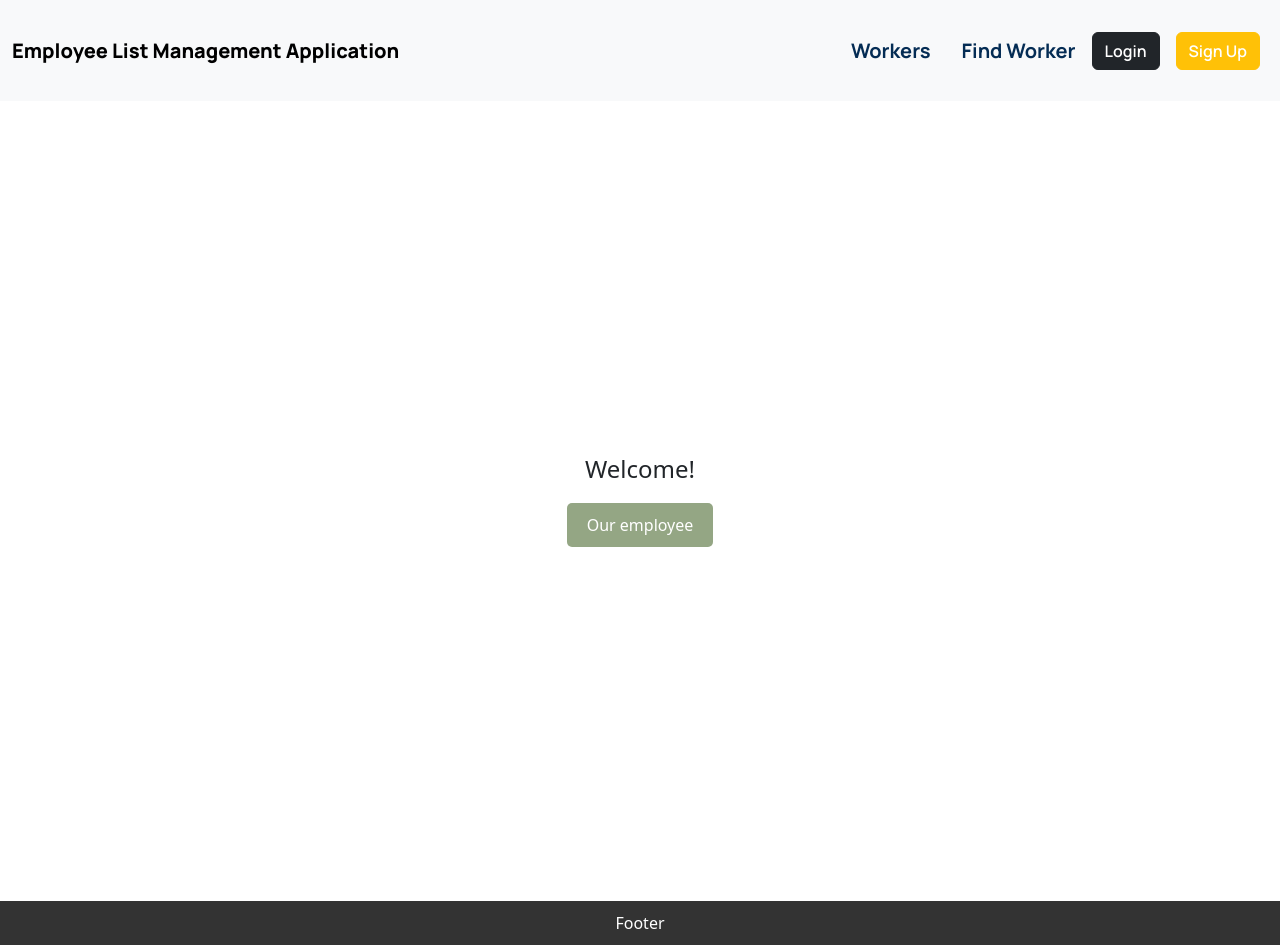
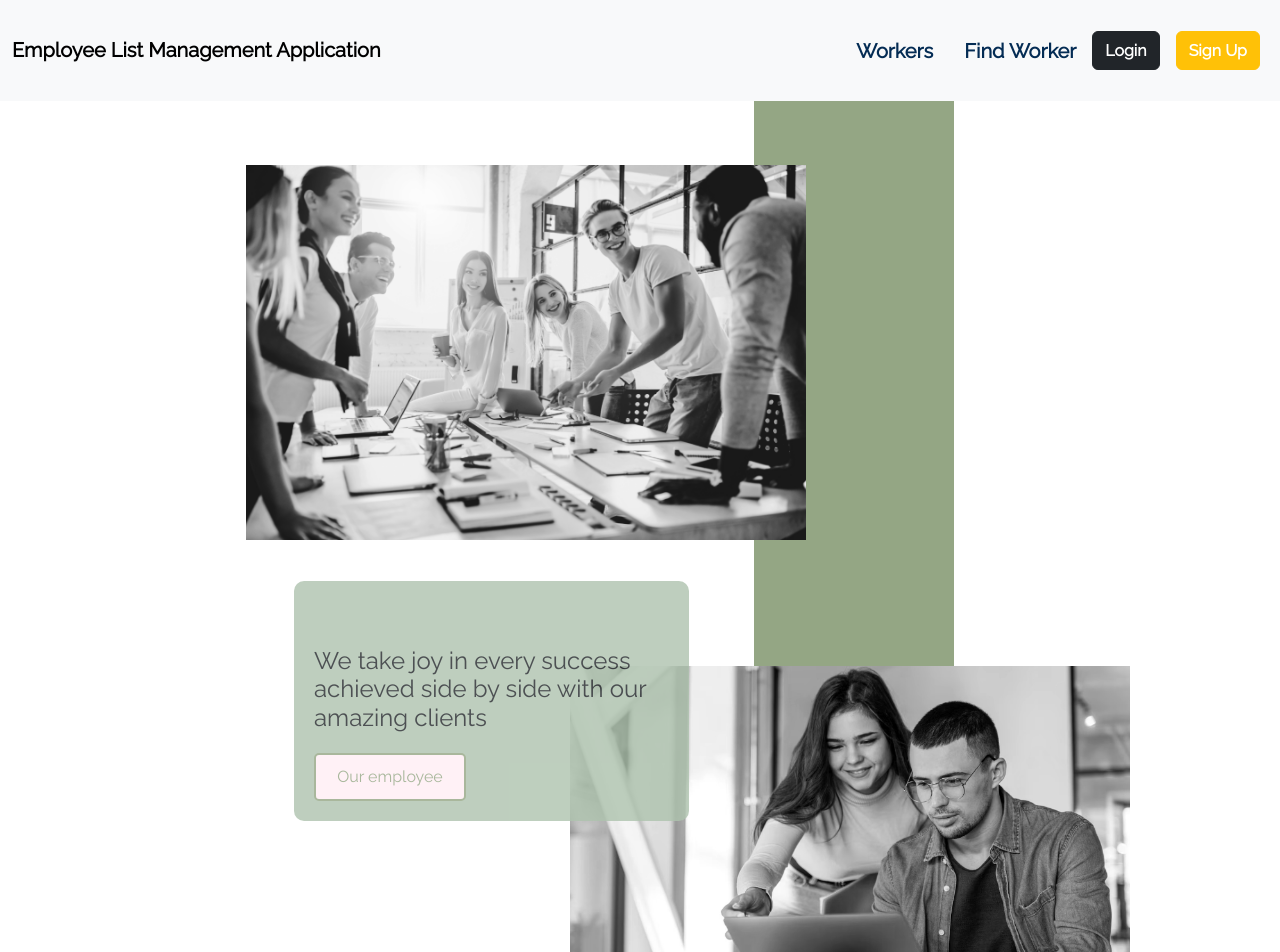
Before and after one commit to osemenets21/Employee-List-Management-Application, a React (Create React App) app: page / in a window 1280 px wide. Shown: the top 952 px of the page. Built offline with nearby package versions, Linux system fonts and the light colour scheme; data requests are answered from the project's data file.

Commit message:
add base font-family for document, add style for home

```diff
--- a/public/index.html
+++ b/public/index.html
@@ -10,37 +10,16 @@
       content="Web site created using create-react-app"
     />
     <link rel="apple-touch-icon" href="%PUBLIC_URL%/logo192.png" />
-    <!--
-      manifest.json provides metadata used when your web app is installed on a
-      user's mobile device or desktop. See https://developers.google.com/web/fundamentals/web-app-manifest/
-    -->
+
     <link rel="manifest" href="%PUBLIC_URL%/manifest.json" />
-    <!--
-      Notice the use of %PUBLIC_URL% in the tags above.
-      It will be replaced with the URL of the `public` folder during the build.
-      Only files inside the `public` folder can be referenced from the HTML.
-
-      Unlike "/favicon.ico" or "favicon.ico", "%PUBLIC_URL%/favicon.ico" will
-      work correctly both with client-side routing and a non-root public URL.
-      Learn how to configure a non-root public URL by running `npm run build`.
-    -->
-    <title>React App</title>
     <style>
-
-    </style>
+        @import url('https://fonts.googleapis.com/css2?family=Raleway:ital,wght@0,100;0,400;1,200;1,500&display=swap');
+      </style>
+    <title>Employee List Management Application</title>
+    <style></style>
   </head>
   <body>
     <noscript>You need to enable JavaScript to run this app.</noscript>
     <div id="root"></div>
-    <!--
-      This HTML file is a template.
-      If you open it directly in the browser, you will see an empty page.
-
-      You can add webfonts, meta tags, or analytics to this file.
-      The build step will place the bundled scripts into the <body> tag.
-
-      To begin the development, run `npm start` or `yarn start`.
-      To create a production bundle, use `npm run build` or `yarn build`.
-    -->
   </body>
 </html>
--- a/src/index.css
+++ b/src/index.css
@@ -1,14 +1,18 @@
 @import url('https://fonts.googleapis.com/css2?family=Manrope:wght@200;300;400;500;600;700;800&display=swap');
 
 :root {
-  --font-family: 'Manrope', sans-serif;
+    --font-family: 'Raleway', sans-serif;
 
     --gradient-text: linear-gradient(89.97deg, #AE67FA 1.84%, #F49867 102.67%);
     --gradient-bar: linear-gradient(103.22deg, #AE67FA -13.86%, #F49867 99.55%);
 
     --color-bg: #040C18;
-  --color-footer : #031B34;
+    --color-footer: #031B34;
     --color-blog: #042c54;
     --color-text: #81AFDD;
     --color-subtext: #FF8A71;
 }
+
+html {
+    font-size: 16px;
+}
--- a/src/mixins/_mixins.scss
+++ b/src/mixins/_mixins.scss
@@ -55,3 +55,13 @@
     cursor: pointer;
     text-decoration: none;
   }
+
+  @mixin button-transparent {
+    background-color: #FFEEF4;
+    color: #94A684;
+    padding: 10px 20px;
+    border: 2px solid #94A684;
+    border-radius: 5px;
+    cursor: pointer;
+    text-decoration: none;
+  }
--- a/src/pages/Home/Home.scss
+++ b/src/pages/Home/Home.scss
@@ -3,16 +3,64 @@
 .container {
     display: flex;
     flex-direction: column;
-    align-items: center;
-    justify-content: center;
     height: 100vh;
+    width: 100%;
+    position: relative;
+    min-height: 1000px;
+
+    .background-line {
+        width: 200px;
+        height: 100%;
+        position: absolute;
+        z-index: -4;
+        top: 0;
+        left: 60%;
+        @include background-primary;
+    }
+
+    .workers-first-img {
+        width: 35rem;
+        position: absolute;
+        top: 4rem;
+        left: 11rem;
+    }
+
+    .workers-second-img {
+        position: absolute;
+        bottom: 4rem;
+        right: 5rem;
+        width: 35rem;
+    }
 }
 
 .heading {
+    @include background-secondary;
+    opacity: .8;
+    width: 395px;
+    height: 240px;
+    border-radius: 10px;
+    display: flex;
+    align-items: flex-start;
+    flex-direction: column;
+    justify-content: end;
+    padding: 20px;
+    font-family: 'Raleway', sans-serif;
+    position: absolute;
+    left: 14rem;
+    top: 30rem;
+    z-index: 1;
+
+    &-text {
         font-size: 24px;
         margin-bottom: 20px;
+
     }
 
-  .button {
-    @include button-primary;
+    &-button {
+        @include button-transparent;
+        width: 152px;
+        display: flex;
+        justify-content: center;
+        align-items: center;
     }
+}
--- a/src/pages/Home/Home.tsx
+++ b/src/pages/Home/Home.tsx
@@ -1,14 +1,25 @@
-import React from 'react';
-import { Link } from 'react-router-dom';
-import './Home.scss';
+import React from "react";
+import { Link } from "react-router-dom";
+import "./Home.scss";
+import employeeFirst from './images/employee-first.png';
+import employeeSecond from './images/employee-second.png';
+
 
 export const Home = () => {
   return (
     <div className="container">
-      <h1 className="heading">Welcome!</h1>
-      <Link to="/workers-list" className="button">
-        Our employee
-      </Link>
+      <div className="background-line"></div>
+      <img src={employeeFirst} alt="workers-first-img" className="workers-first-img"/>
+      <div className="heading">
+        <h1 className="heading-text">
+          We take joy in every success achieved side by side with our amazing
+          clients
+        </h1>
+        <Link to="/workers-list" className="heading-button">
+          Our employee
+        </Link>
+      </div>
+      <img src={employeeSecond} alt="workers-second-img" className="workers-second-img"/>
     </div>
   );
 };
--- /dev/null
+++ b/src/react-app-env.d.ts
@@ -0,0 +1,4 @@
+declare module "*.png";
+declare module "*.svg";
+declare module "*.jpeg";
+declare module "*.jpg";
```
Also changed, not shown: src/pages/Home/images/employee-first.png (added), src/pages/Home/images/employee-second.png (added). Lines whose indentation alone changed are shown as unchanged.
